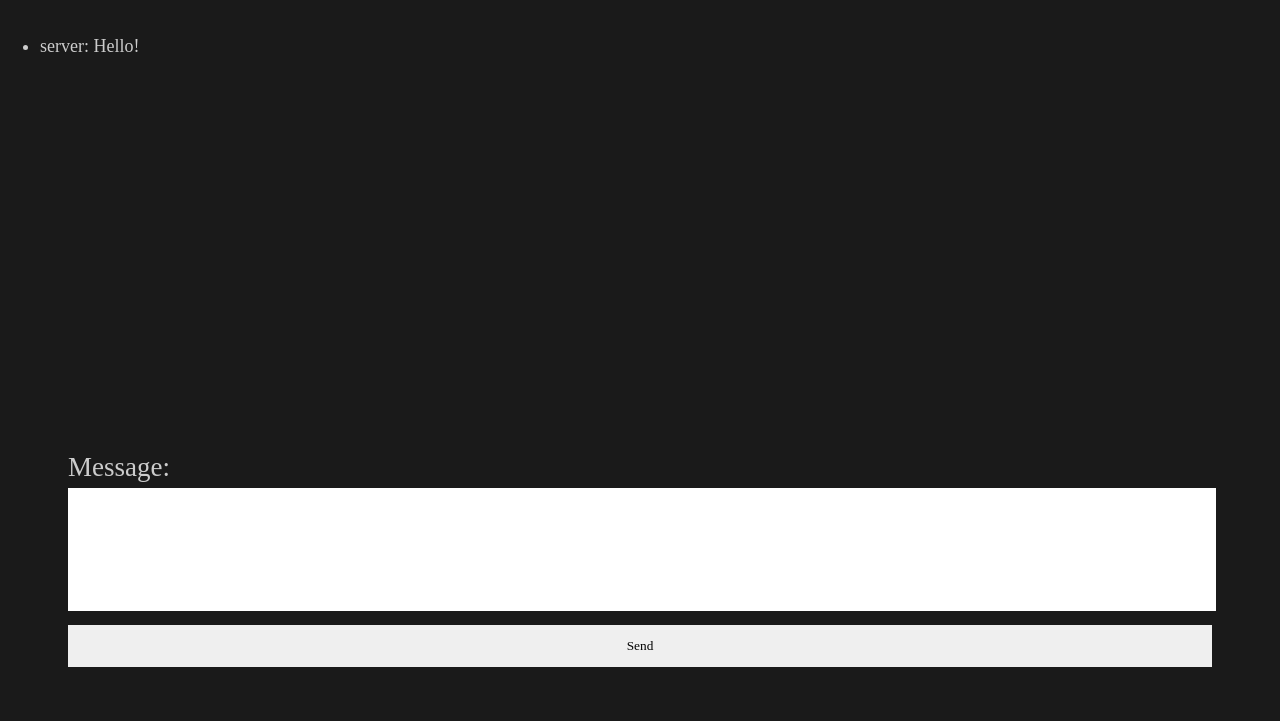
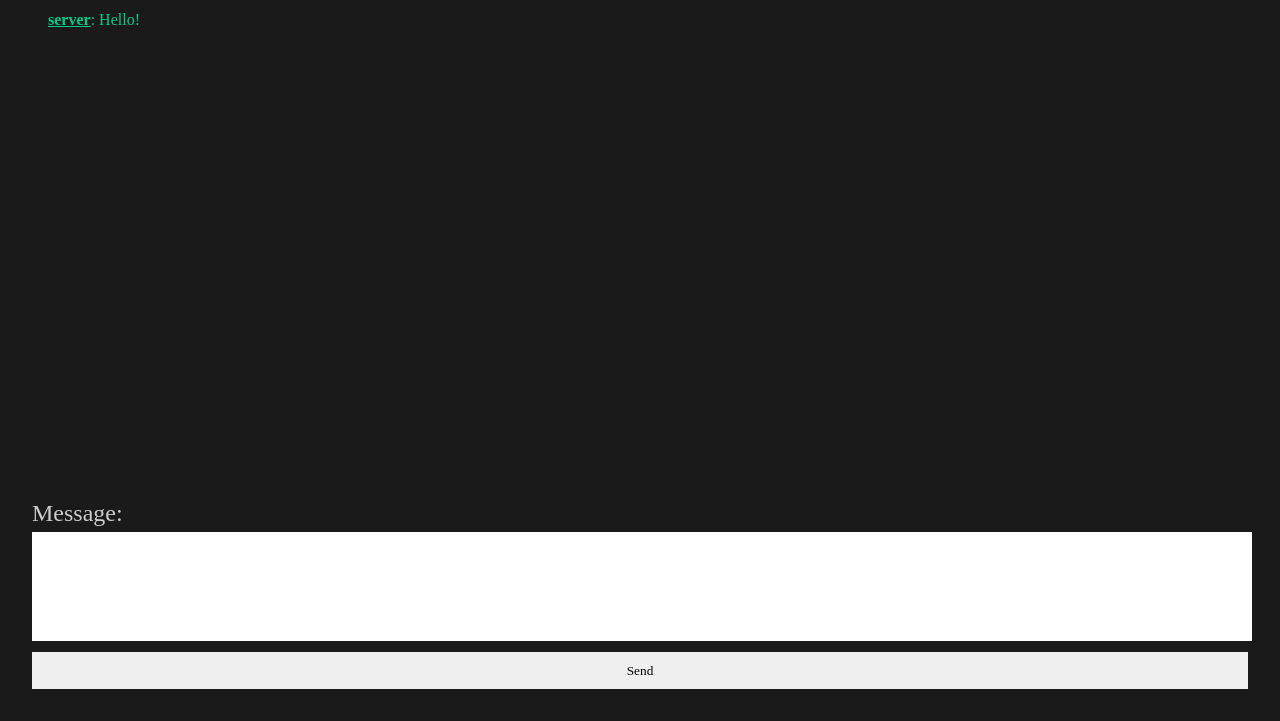
Before and after one commit to elcodex/guess-number, a plain HTML site: page views/index.html in a window 1280 px wide. Shown: the part 79-800 px from the top of the page. Drawn offline with Linux system fonts and the light colour scheme; files that its build step writes are made by us from their sources; files whose address does not match are found by name.

Commit message:
add styles to .display tags

```diff
--- a/public/display.css
+++ b/public/display.css
@@ -0,0 +1,21 @@
+.display__list {
+    padding: 0;
+    margin: 0;
+}
+.display__list > li {
+    list-style-type: none;
+    margin: 0;
+    padding: 0 1rem;
+}
+.display__server-message {
+    color: hsl(160, 100%, 40%);
+}
+.display__you-message {
+    font-style: italic;
+    color: hsl(0, 0%, 70%);
+    text-align: right;
+}
+.message__author {
+    text-decoration: underline;
+    font-weight: bold;
+}
--- a/public/form.css
+++ b/public/form.css
@@ -1,5 +1,5 @@
 .form {
-    padding: 2rem;
+    padding: 2rem 0;
     font-size: 1.5rem;
 }
 label {
--- a/public/index.css
+++ b/public/index.css
@@ -5,7 +5,7 @@ html, body {
 }
 html {
     height: 100%;
-    font-size: 18px;
+    font-size: 16px;
 }
 body {
     --background-color: hsl(0, 0%, 10%);
@@ -14,13 +14,15 @@ body {
     background-color: var(--background-color);
     color: var(--text-color);
     font-family: "PT Serif", serif;
-    line-height: 2.2rem;
+    line-height: 1.4;
 }
 .container {
     display: flex;
     flex-direction: column;
     height: 100%;
     max-height: 100%;
+    width: 95%;
+    margin: 0 auto;
 }
 .display {
     flex: 0 1 80%;
@@ -29,8 +31,3 @@ body {
     max-height: 80%;
     overflow-y: auto;
 }
-.user-inputs {
-    width: 95%;
-    margin: 1rem auto;
-
-}
```
